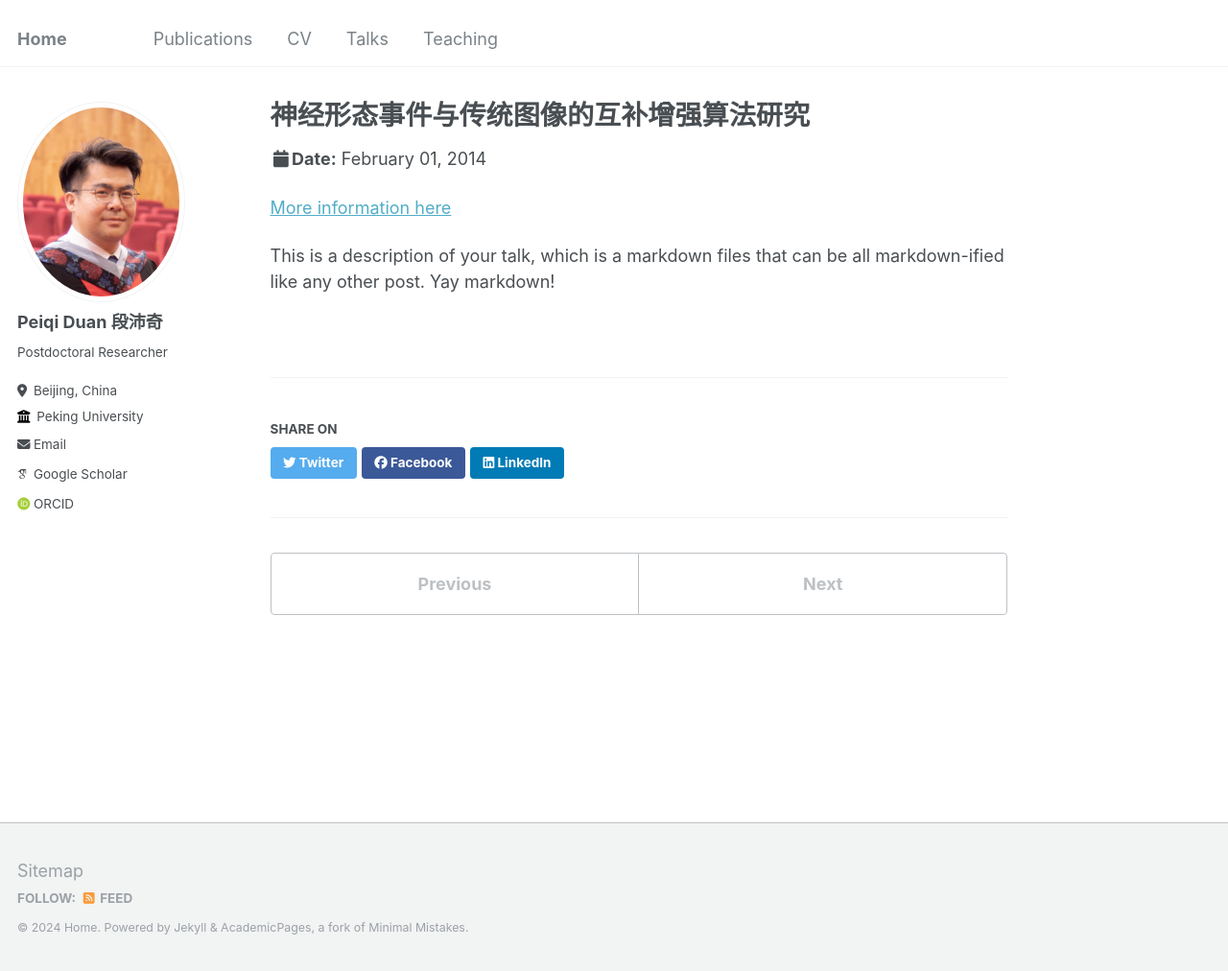
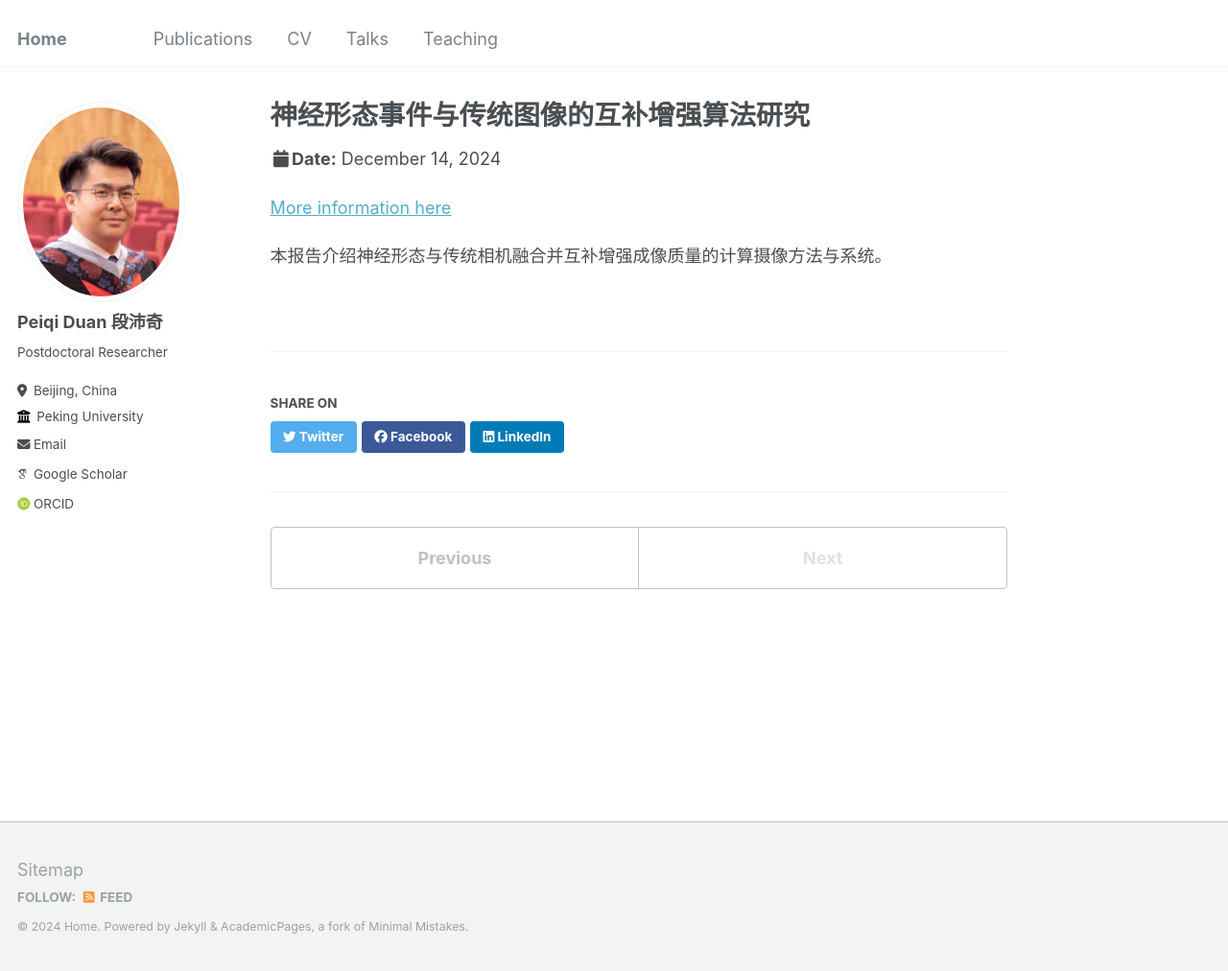
Before and after one commit to peiqi-duan/peiqi-duan.github.io, a Jekyll site: the page built from _talks/2014-02-01-talk-2.md, in a window 1280 px wide and 1012 px high. Shown: the whole window at 96% size. Built offline with Jekyll 4.4.1, drawn with Linux system fonts in a browser that asks for light colours; some web fonts are replaced.

Commit message:
Update 2014-02-01-talk-2.md

```diff
--- a/_talks/2014-02-01-talk-2.md
+++ b/_talks/2014-02-01-talk-2.md
@@ -1,13 +1,13 @@
 ---
 title: "神经形态事件与传统图像的互补增强算法研究"
 collection: talks
-type: "Talk"
+type: "学术新星论坛"
 permalink: /talks/2014-02-01-talk-2
-venue: "中国图象图形学学会青年科学家会议 2024"
-date: 2014-02-01
-location: "London, UK"
+venue: "中国图象图形学学会（CSIG）青年科学家会议 2024"
+date: 2024-12-14
+location: "杭州，浙江"
 ---
 
-[More information here](http://example2.com)
+[More information here](http://youth.csig.org.cn/CSIG2024/index.html#/)
 
-This is a description of your talk, which is a markdown files that can be all markdown-ified like any other post. Yay markdown!
+本报告介绍神经形态与传统相机融合并互补增强成像质量的计算摄像方法与系统。
```
